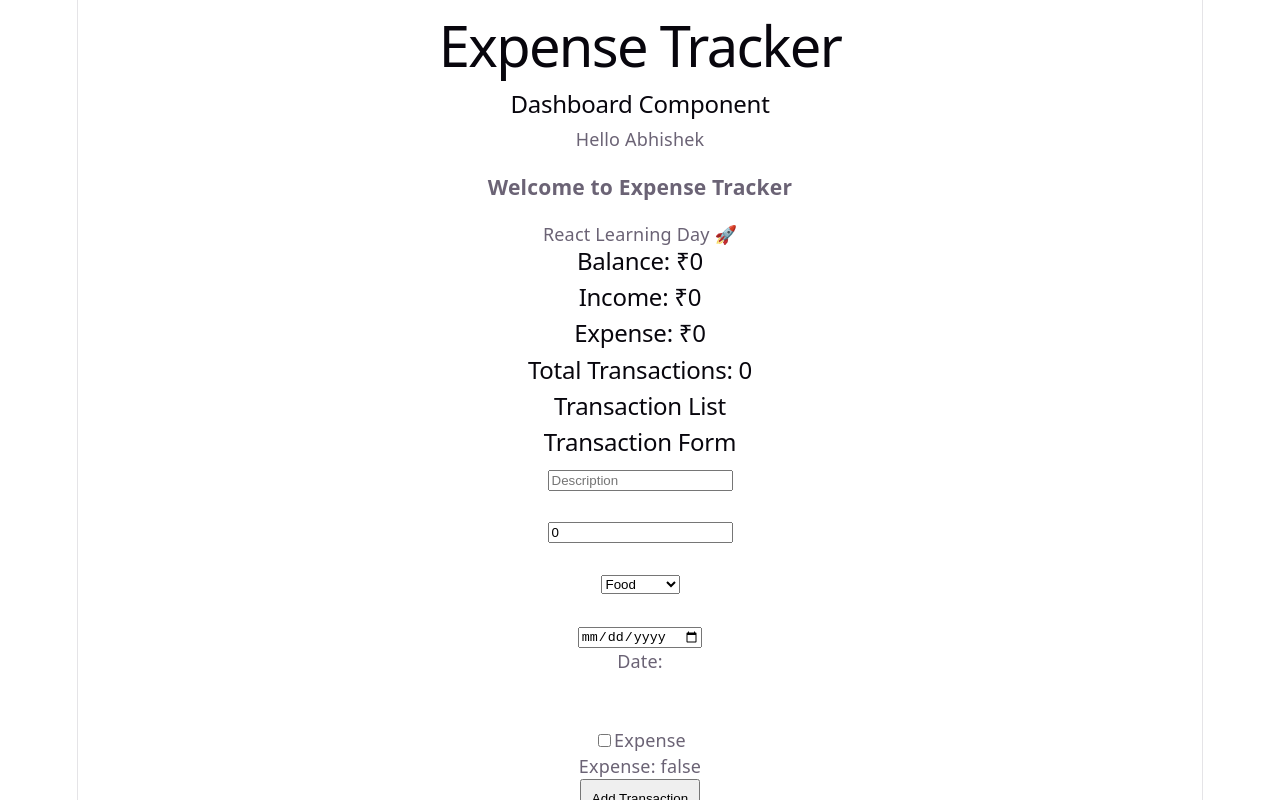
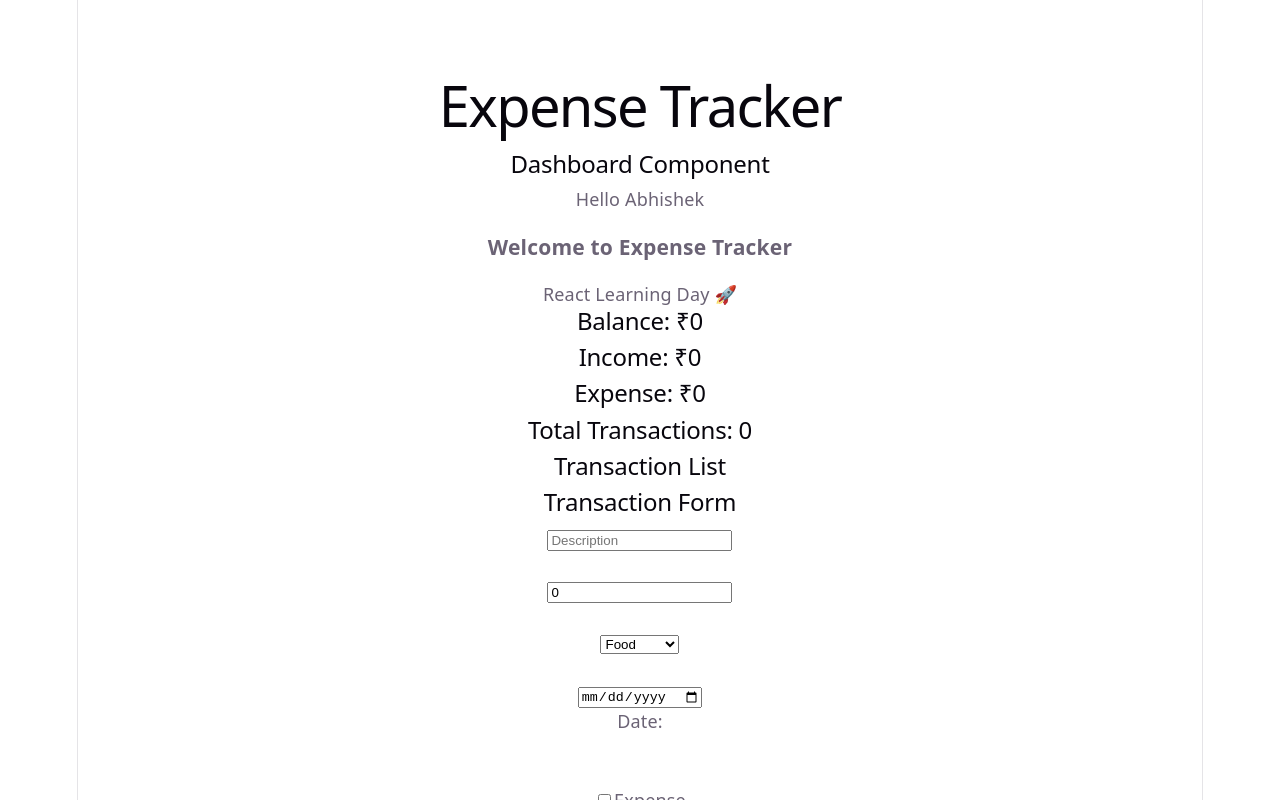
Before and after one commit to abhi12012/expense-tracker-react, a React (Vite) app in the folder expense-tracker-react/: page / in a window 1280 px wide. Shown: the top 800 px of the page. Built offline with nearby package versions, Linux system fonts and the light colour scheme.

Commit message:
Build expense tracker UI

```diff
--- a/expense-tracker-react/src/App.css
+++ b/expense-tracker-react/src/App.css
@@ -40,3 +40,10 @@ button {
   width: 180px;
   text-align: center;
 }
+
+
+.container {
+  max-width: 900px;
+  margin: 40px auto;
+  padding: 20px;
+}
--- a/expense-tracker-react/src/App.jsx
+++ b/expense-tracker-react/src/App.jsx
@@ -287,6 +287,7 @@ if (sortBy === "high") {
 
 
     <div className="container">
+
       <h1>Expense Tracker</h1>
 
 
```
